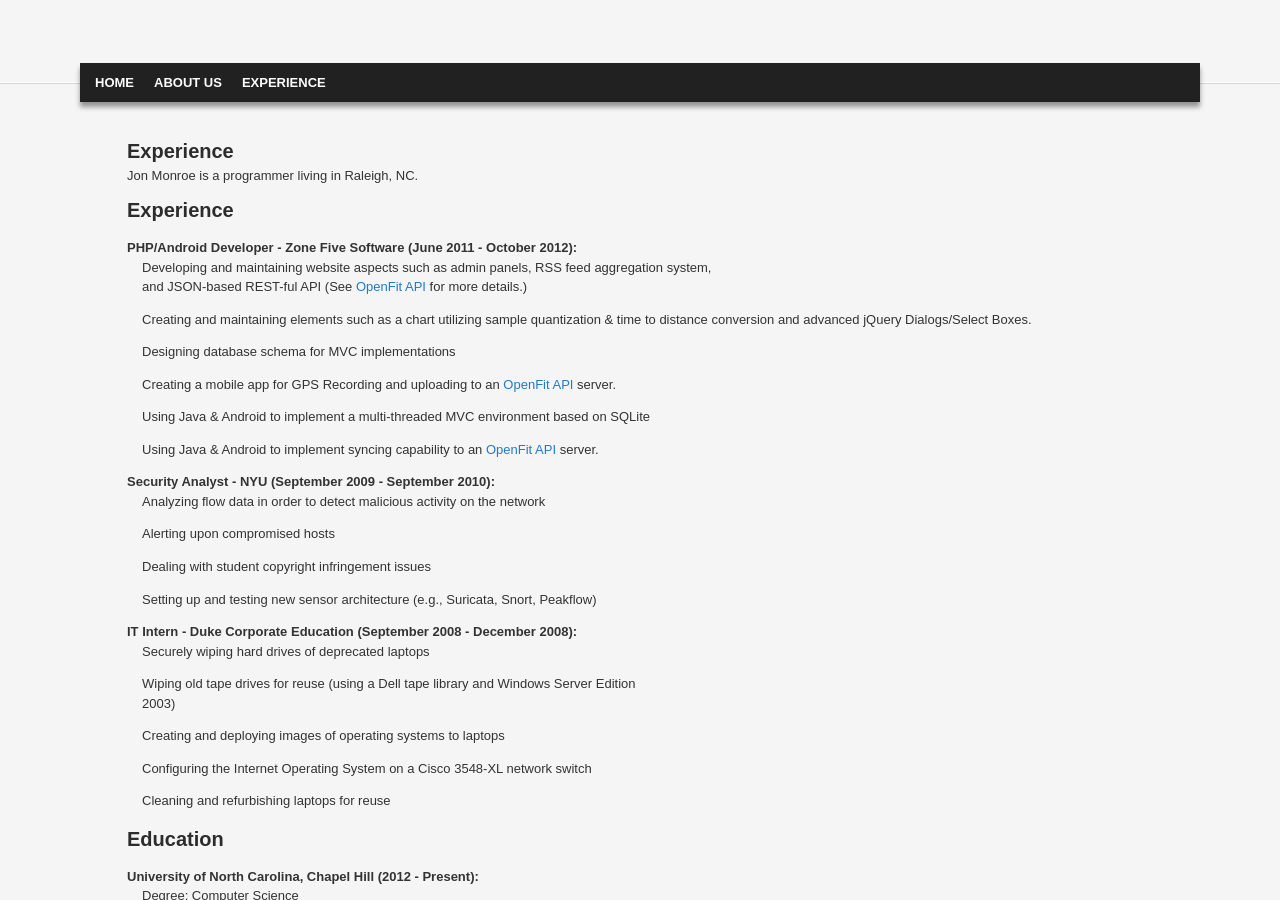
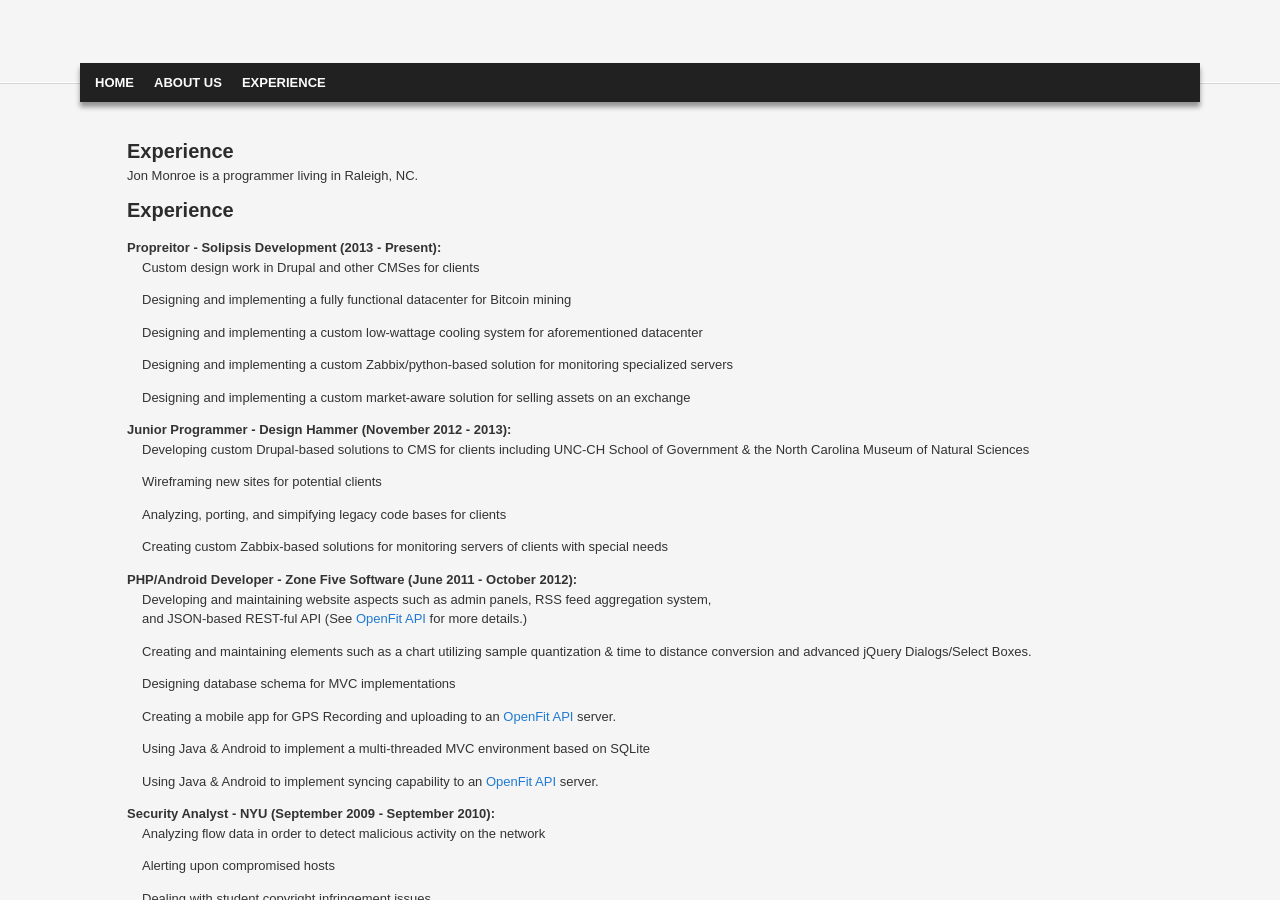
Before and after one commit to berkona/berkona.github.com, a Jekyll site: the page built from experience/index.html, in a window 1280 px wide and 900 px high. Built offline with Jekyll 4.4.1, drawn with Linux system fonts in a browser that asks for light colours; some of the changed text lies outside the part shown.

Commit message:
Update resume

```diff
--- a/experience/index.html
+++ b/experience/index.html
@@ -5,7 +5,19 @@ title: Experience
 
 <p>Jon Monroe is a programmer living in Raleigh, NC.</p>
 <h2>Experience</h2>
-<dl><dt>PHP/Android Developer - Zone Five Software (June 2011 - October 2012):</dt>
+<dl>
+<dt>Propreitor - Solipsis Development (2013 - Present):</dt>
+<dd>Custom design work in Drupal and other CMSes for clients</dd>
+<dd>Designing and implementing a fully functional datacenter for Bitcoin mining</dd>
+<dd>Designing and implementing a custom low-wattage cooling system for aforementioned datacenter</dd>
+<dd>Designing and implementing a custom Zabbix/python-based solution for monitoring specialized servers</dd>
+<dd>Designing and implementing a custom market-aware solution for selling assets on an exchange</dd>
+<dt>Junior Programmer - Design Hammer (November 2012 - 2013):</dt>
+<dd>Developing custom Drupal-based solutions to CMS for clients including UNC-CH School of Government &amp; the North Carolina Museum of Natural Sciences</dd>
+<dd>Wireframing new sites for potential clients</dd>
+<dd>Analyzing, porting, and simpifying legacy code bases for clients</dd>
+<dd>Creating custom Zabbix-based solutions for monitoring servers of clients with special needs</dd>
+<dt>PHP/Android Developer - Zone Five Software (June 2011 - October 2012):</dt>
 <dd>Developing and maintaining website aspects such as admin panels, RSS feed aggregation system,<br>
 and JSON-based REST-ful API (See <a href="http://openfitapi.com/">OpenFit API</a> for more details.)</dd>
 <dd>Creating and maintaining elements such as a chart utilizing sample quantization &amp; time to distance conversion and advanced jQuery Dialogs/Select Boxes.</dd>
@@ -49,4 +61,5 @@ Programming languages: Java, C, C++, PHP, JavaScript, Python</p></blockquote>
 <dd>Some experience with Russian</dd>
 <dt>Cycling</dt>
 <p></p>
+<h2>A small sample of code can be found at <a href="github.com/berkona">My Github Page</a></h2>
 <h2>References available upon request.</h2>
```
